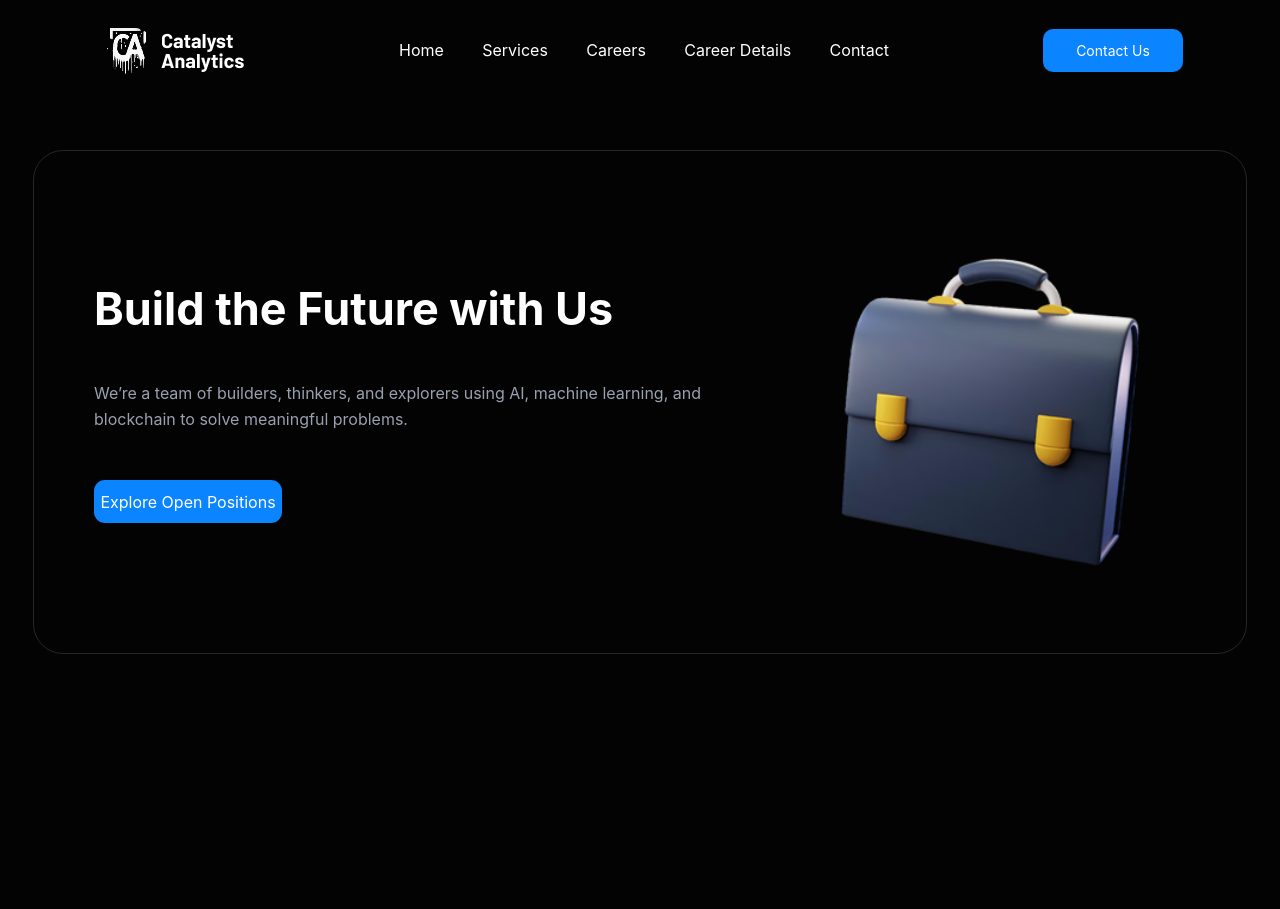
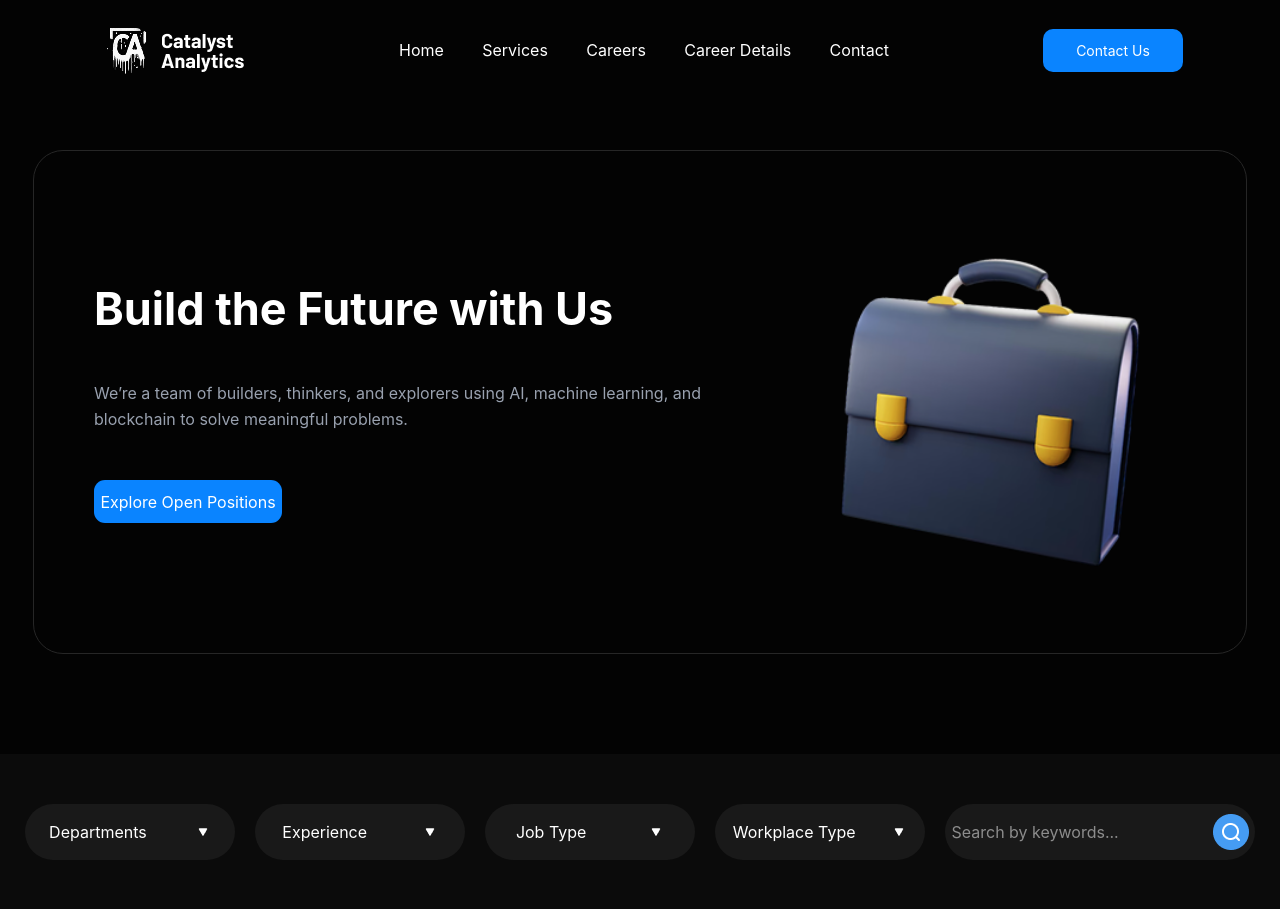
Before and after one commit to Alimukhammad08/3rd-week-exam-, a website: page src/p3.html in a window 1280 px wide. Before the commit the page ends 800 px from the top, so only its background shows below. Drawn offline with nearby package versions, Linux system fonts and the light colour scheme; files that its build step writes are made by us from their sources.

Commit message:
I finished 1st section

```diff
--- a/src/p3.html
+++ b/src/p3.html
@@ -50,8 +50,42 @@
                 </div>
             </div>
         </div>
+    </header>
 
-    </header>
+    <section class="text-white lg:max-w-[100%] h-[155px] bg-[#0B0B0B] text-[16px] m-auto mt-[100px] flex justify-center items-center  gap-[20px]">
+        <div class="w-[210px] h-[56px] bg-[#191919] rounded-[100px] flex justify-around items-center">
+            Departments
+            <div>
+                <img src="./img/raphael_arrowdown.png" alt="">
+            </div>
+        </div>
+        <div class="w-[210px] h-[56px] bg-[#191919] rounded-[100px] flex justify-around items-center">
+            Experience
+            <div>
+                <img src="./img/raphael_arrowdown.png" alt="">
+            </div>
+        </div>
+        <div class="w-[210px] h-[56px] bg-[#191919] rounded-[100px] flex justify-around items-center">
+            Job Type
+            <div>
+                <img src="./img/raphael_arrowdown.png" alt="">
+            </div>
+        </div>
+        <div class="w-[210px] h-[56px] bg-[#191919] rounded-[100px] flex justify-around items-center">
+            Workplace Type
+            <div>
+                <img src="./img/raphael_arrowdown.png" alt="">
+            </div>
+        </div>
+        <div class="w-[310px] h-[56px] bg-[#191919] rounded-[100px] flex justify-around items-center">
+            <input class="outline-none" type="text" placeholder="Search by keywords...">
+            <div>
+                <img src="./img/Container (1).png" alt="">
+            </div>
+        </div>
+    </section>
+
+
 </body>
 
 </html>
```
Also changed, not shown: src/img/Container (1).png (added), src/img/Icon (6).png (added), src/img/raphael_arrowdown.png (added).
